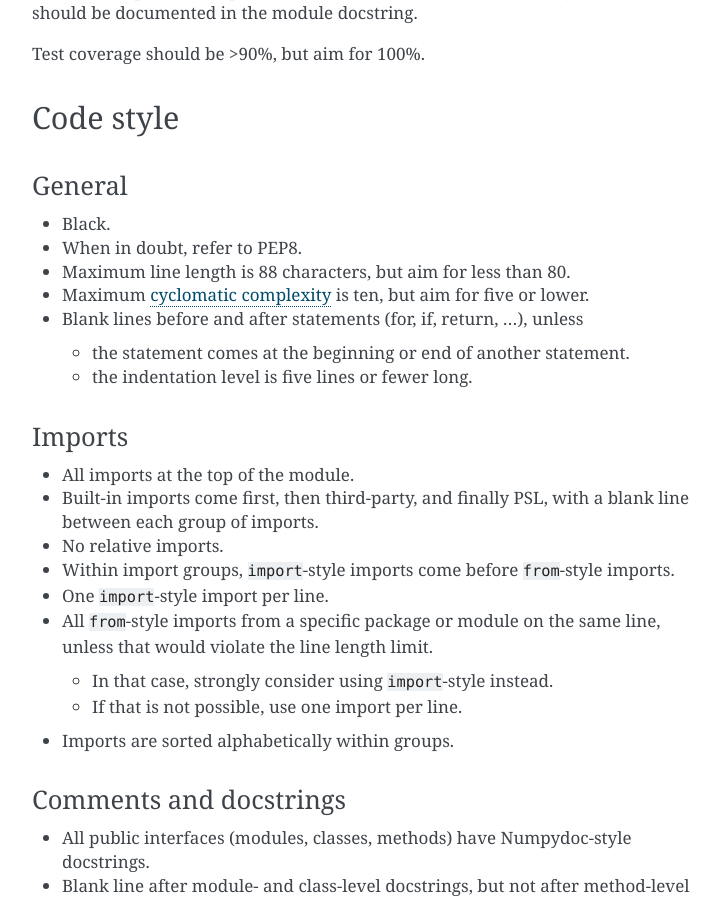
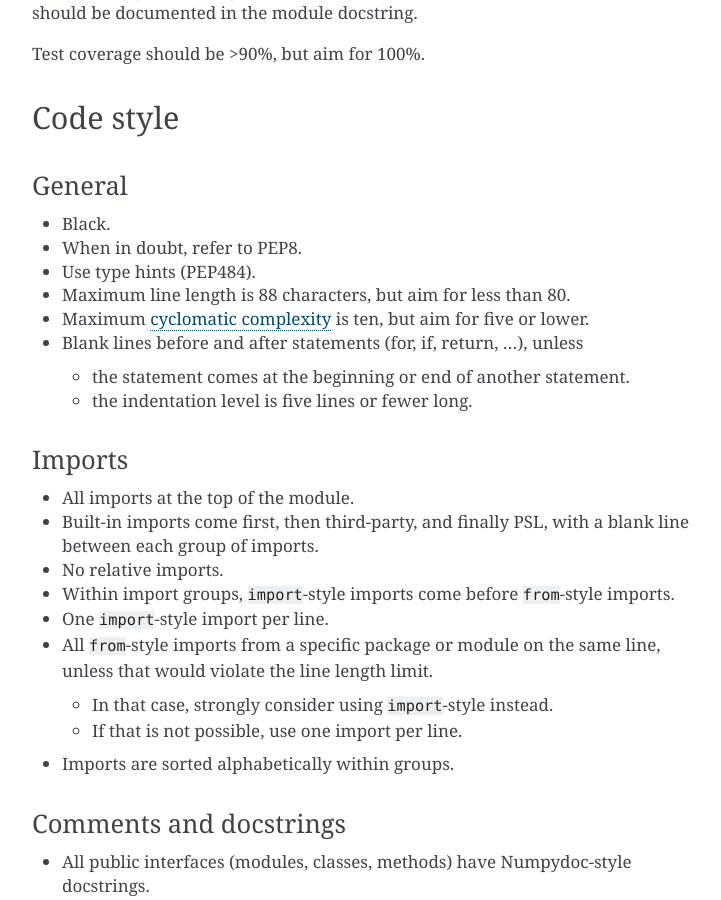
Before and after one commit to fossasia/pslab-python, a Sphinx documentation site: the page built from docs/development.rst, in a window 1280 px wide and 900 px high, scrolled down 1420 px. Shown: the whole window, without its empty margins (388-1109 px from the left). Built offline with Sphinx 7.4.7, drawn with Linux system fonts in a browser that asks for light colours; pages that are not in the unit, such as notebooks, are missing from menus.

Commit message:
Add type hints to code style

```diff
--- a/docs/development.rst
+++ b/docs/development.rst
@@ -62,6 +62,7 @@ General
 ^^^^^^^
 - Black.
 - When in doubt, refer to PEP8.
+- Use type hints (PEP484).
 - Maximum line length is 88 characters, but aim for less than 80.
 - Maximum `cyclomatic complexity`_ is ten, but aim for five or lower.
 - Blank lines before and after statements (for, if, return, ...), unless
```
